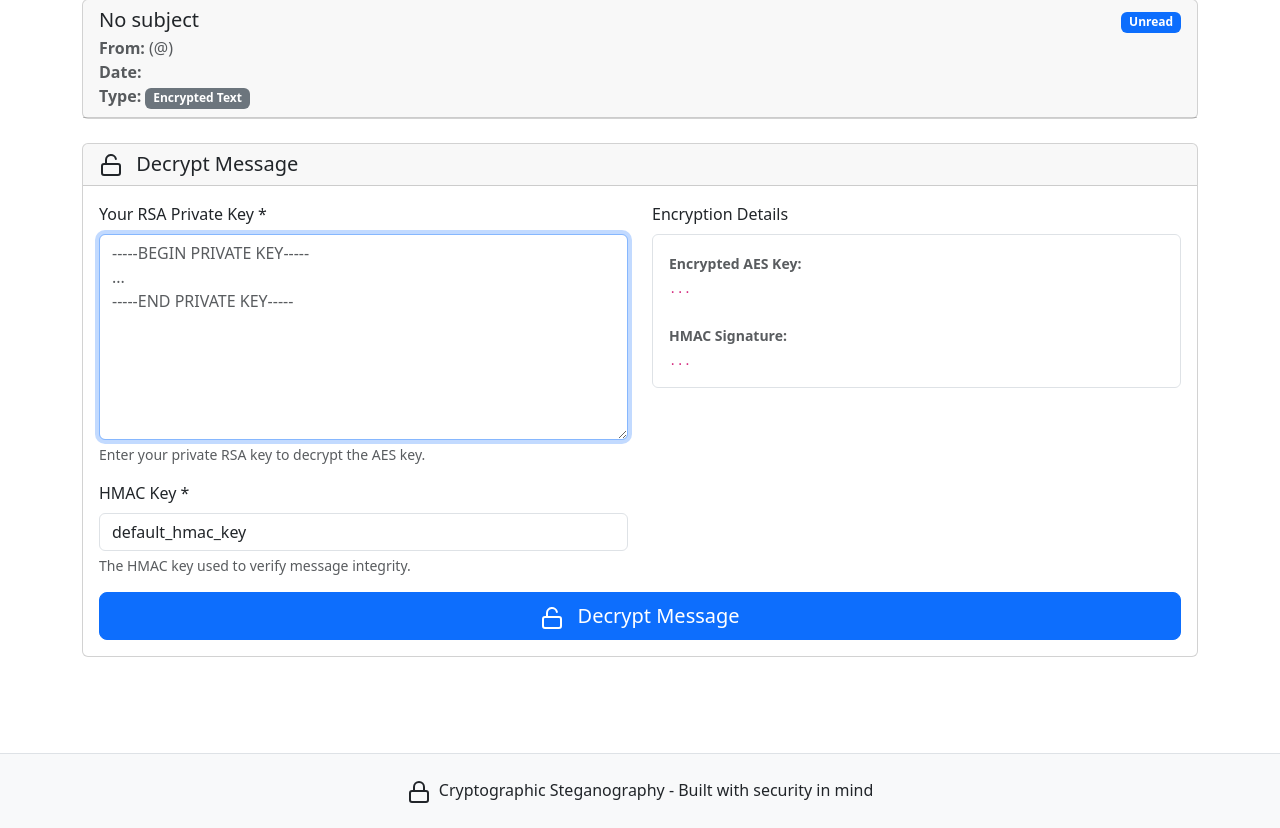
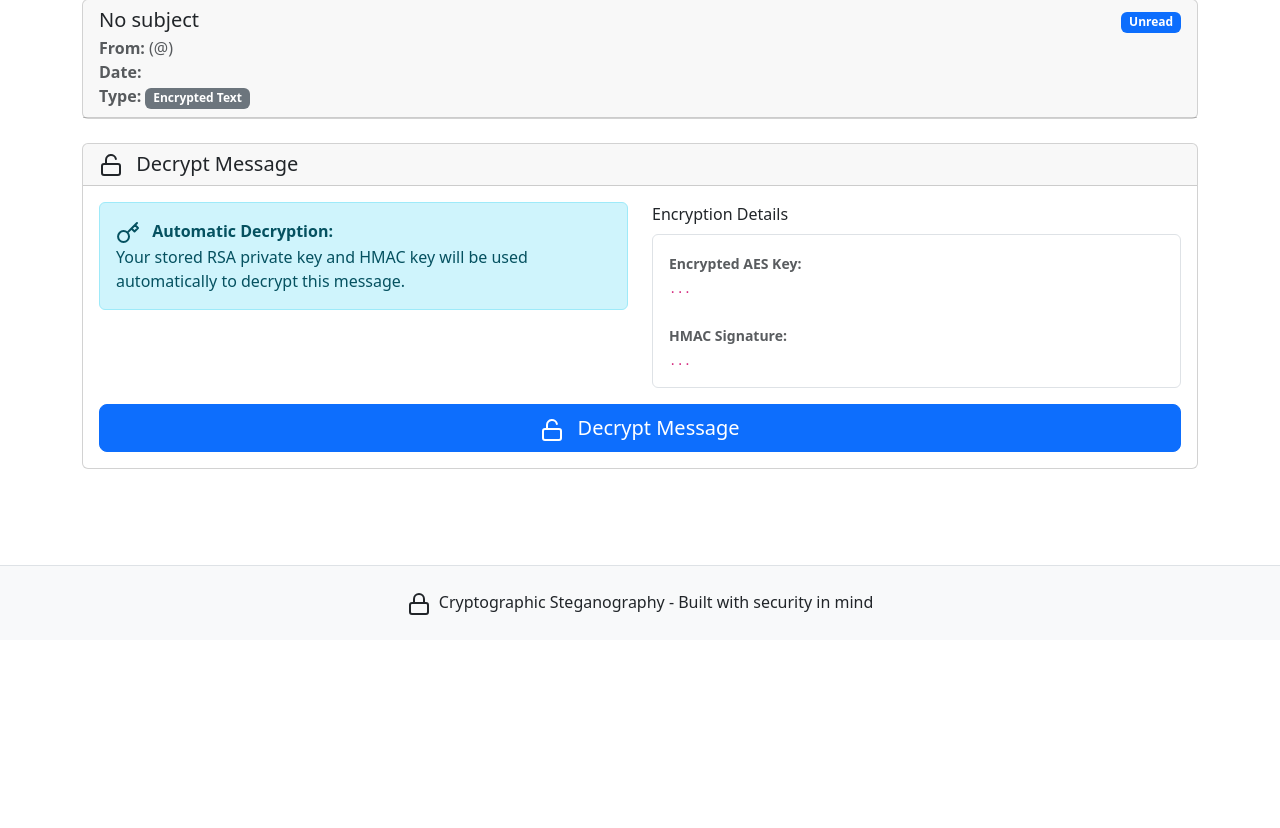
Before and after one commit to xetadeveloper/steg-cryptography, a Flask app: template templates/messaging/view_message.html in a window 1280 px wide. Shown: the part 175-1003 px from the top of the page. After the commit the page ends 790 px from the top, so only its background shows below. Run offline with Flask 3, Linux system fonts and the light colour scheme; the template is opened without the code that fills it, so the values that code supplies are empty.

Commit message:
Enable automatic message decryption and display message subjects in listings
Implements automatic decryption using stored RSA keys and displays message subjects in message listings.

Replit-Commit-Author: Agent
Replit-Commit-Session-Id: ac9009da-6fac-4cb8-8501-dd6d0b6d307f
Replit-Commit-Screenshot-Url: https://storage.googleapis.com/screenshot-production-us-central1/855a647a-8f0b-4ef3-8b77-92bade420292/ac9009da-6fac-4cb8-8501-dd6d0b6d307f/i4hhc5Q

```diff
--- a/templates/messaging/view_message.html
+++ b/templates/messaging/view_message.html
@@ -67,23 +67,12 @@
                     <form id="decryptForm">
                         <div class="row">
                             <div class="col-md-6">
-                                <!-- RSA Private Key -->
+                                <!-- Key Information -->
                                 <div class="mb-3">
-                                    <label for="private_key" class="form-label">Your RSA Private Key *</label>
-                                    <textarea class="form-control" id="private_key" name="private_key" rows="8"
-                                              placeholder="-----BEGIN PRIVATE KEY-----&#10;...&#10;-----END PRIVATE KEY-----" required></textarea>
-                                    <div class="form-text">
-                                        Enter your private RSA key to decrypt the AES key.
-                                    </div>
-                                </div>
-
-                                <!-- HMAC Key -->
-                                <div class="mb-3">
-                                    <label for="hmac_key" class="form-label">HMAC Key *</label>
-                                    <input type="text" class="form-control" id="hmac_key" name="hmac_key"
-                                           value="default_hmac_key" placeholder="Enter HMAC key" required>
-                                    <div class="form-text">
-                                        The HMAC key used to verify message integrity.
+                                    <div class="alert alert-info">
+                                        <i data-feather="key" class="me-2"></i>
+                                        <strong>Automatic Decryption:</strong><br>
+                                        Your stored RSA private key and HMAC key will be used automatically to decrypt this message.
                                     </div>
                                 </div>
                             </div>
@@ -206,13 +195,7 @@ let decryptedMessageText = '';
 document.getElementById('decryptForm').addEventListener('submit', function(e) {
     e.preventDefault();
 
-    const privateKey = document.getElementById('private_key').value;
-    const hmacKey = document.getElementById('hmac_key').value;
-
-    if (!privateKey || !hmacKey) {
-        alert('Please enter both your private key and HMAC key.');
-        return;
-    }
+    // Using stored keys automatically - no manual input needed
 
     const submitBtn = this.querySelector('button[type="submit"]');
     const originalContent = submitBtn.innerHTML;
@@ -226,17 +209,11 @@ document.getElementById('decryptForm').addEventListener('submit', function(e) {
 
     // Create FormData for the API call
     const formData = new FormData();
-    formData.append('rsa_private_key', privateKey);
-    formData.append('hmac_key', hmacKey);
-    formData.append('encrypted_aes_key', '{{ message.encrypted_aes_key }}');
-    formData.append('hmac_signature', '{{ message.hmac_signature }}');
+    formData.append('message_id', '{{ message.id }}');
 
-    {% if message.is_steganographic() and message.cloudinary_url %}
-        // For steganographic messages, we need to fetch the image from Cloudinary
-        formData.append('cloudinary_url', '{{ message.cloudinary_url }}');
-    {% endif %}
+    // Message ID is sufficient - server will handle key retrieval
 
-    fetch('{{ url_for("main.decrypt_data") }}', {
+    fetch('{{ url_for("main.decrypt_message_auto") }}', {
         method: 'POST',
         body: formData
     })
```
Also changed, not shown: app/routes.py (+62 -0 lines), replit.md (+6 -5 lines).
